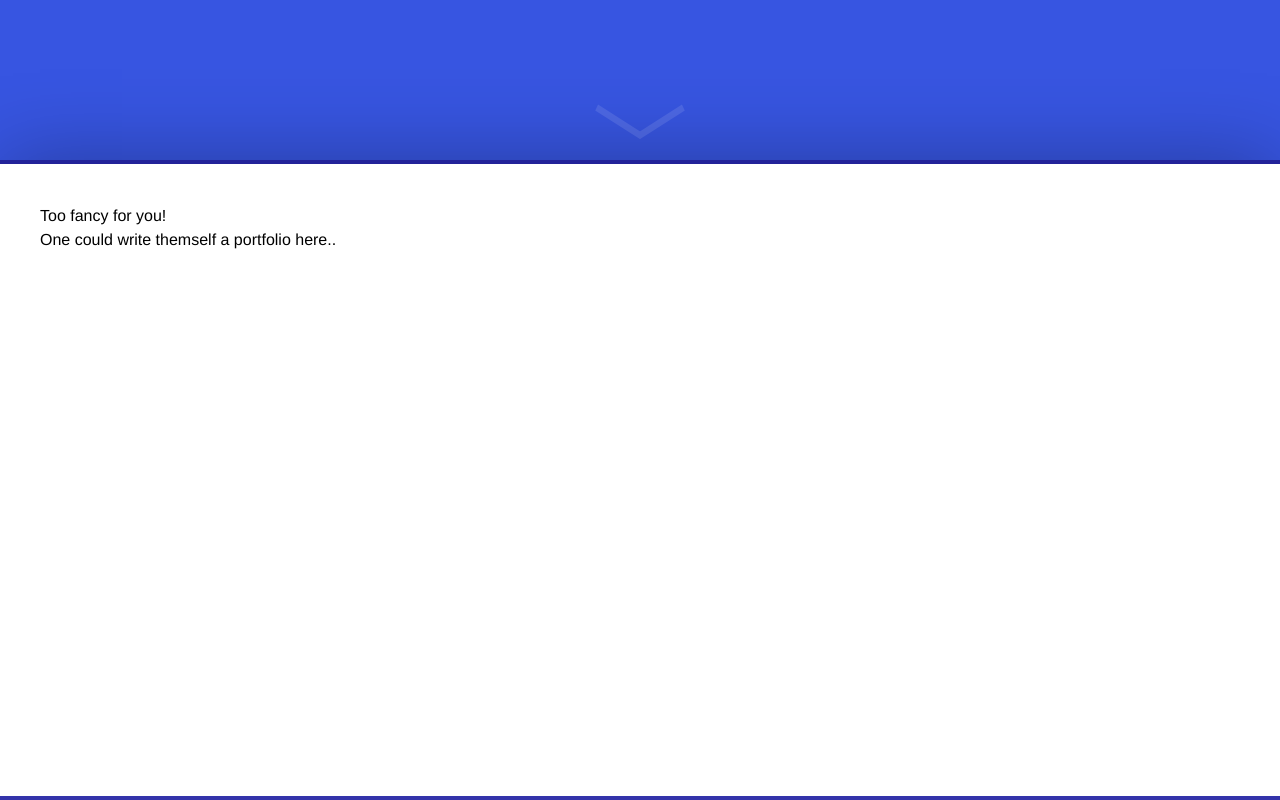
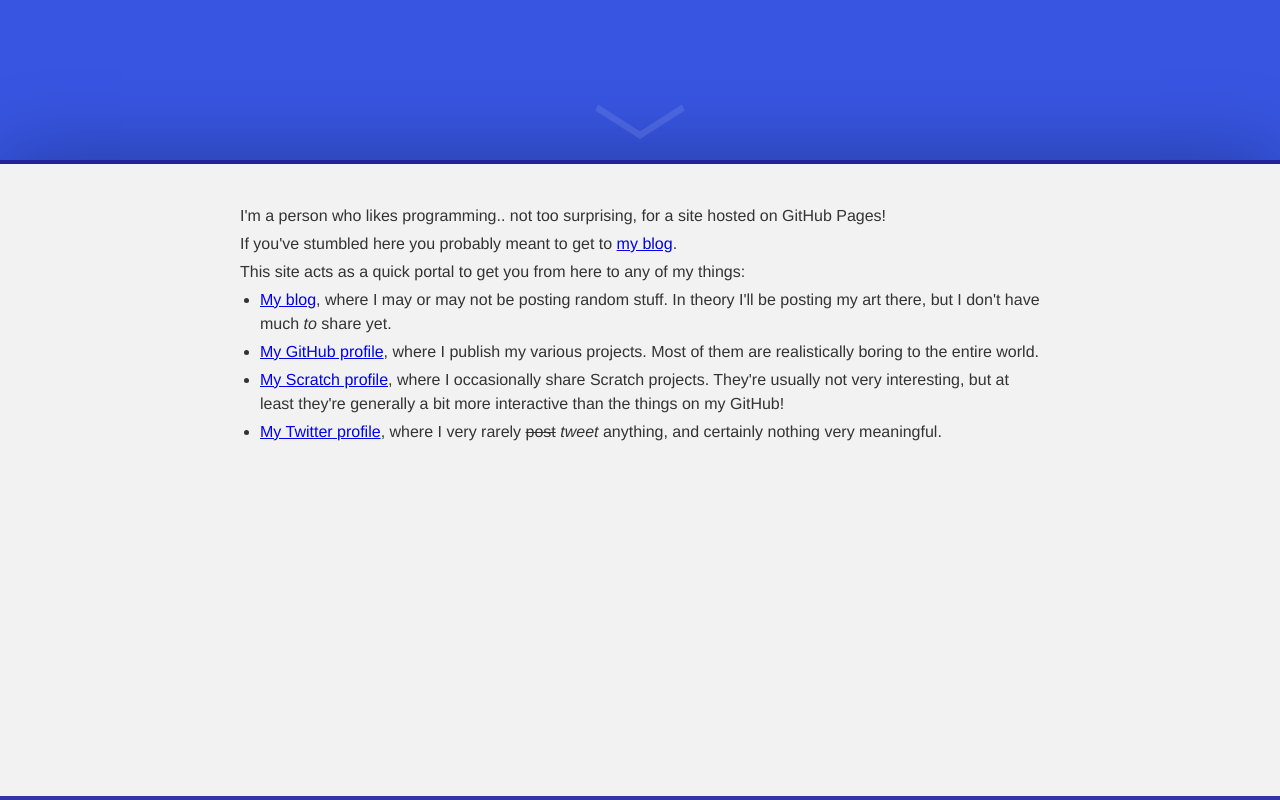
Before and after one commit to towerofnix/towerofnix.github.io, a plain HTML site: page index.html in a window 1280 px wide. Shown: the part 636-1436 px from the top of the page. Drawn offline with Linux system fonts and the light colour scheme.

Commit message:
Update my Online Presence(tm)

```diff
--- a/index.html
+++ b/index.html
@@ -14,8 +14,17 @@
       <div class='header-float-bottom'>&#xFE40;</div>
     </header>
     <main>
-      <p>Too fancy for you!</p>
-      <p>One could write themself a portfolio here..</p>
+      <div id='content'>
+        <p>I'm a person who likes programming.. not too surprising, for a site hosted on GitHub Pages!</p>
+        <p>If you've stumbled here you probably meant to get to <a href='https://liam4.github.io/blog/'>my blog</a>.</p>
+        <p>This site acts as a quick portal to get you from here to any of my things:</p>
+        <ul>
+          <li><a href='https://liam4.github.io/blog/'>My blog</a>, where I may or may not be posting random stuff. In theory I'll be posting my art there, but I don't have much <em>to</em> share yet.</li>
+          <li><a href='https://github.com/liam4/'>My GitHub profile</a>, where I publish my various projects. Most of them are realistically boring to the entire world.</li>
+          <li><a href='https://scratch.mit.edu/users/_nix/'>My Scratch profile</a>, where I occasionally share Scratch projects. They're usually not very interesting, but at least they're generally a bit more interactive than the things on my GitHub!</li>
+          <li><a href='https://twitter.com/towerofnix/'>My Twitter profile</a>, where I very rarely <s>post</s> <em>tweet</em> anything, and certainly nothing very meaningful.</li>
+        </ul>
+      </div>
     </main>
     <script>
     var star = document.querySelector('header h1');
--- a/main.css
+++ b/main.css
@@ -91,7 +91,21 @@ main {
   border-bottom: 4px solid #33A;
   padding: 40px;
   margin-top: -4px;
-  background: white;
-  color: black;
+  background: #F2F2F2;
+  color: #333;
   line-height: 1.5em;
 }
+
+#content {
+  max-width: 800px;
+  margin-left: auto;
+  margin-right: auto;
+}
+
+ul {
+  margin-left: 20px;
+}
+
+p, li {
+  margin-bottom: 0.25em;
+}
```
